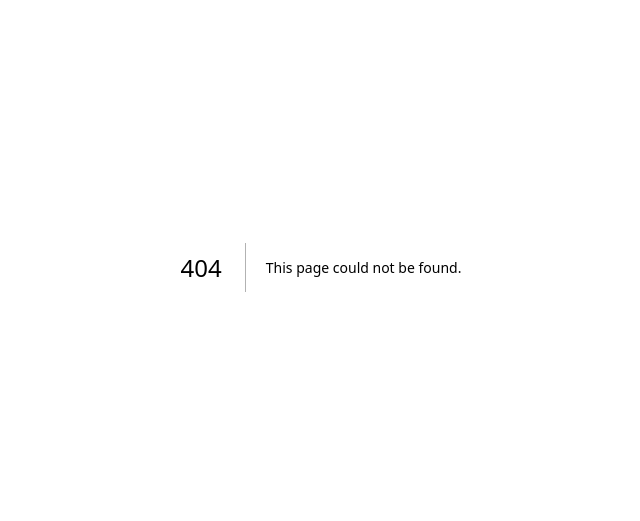
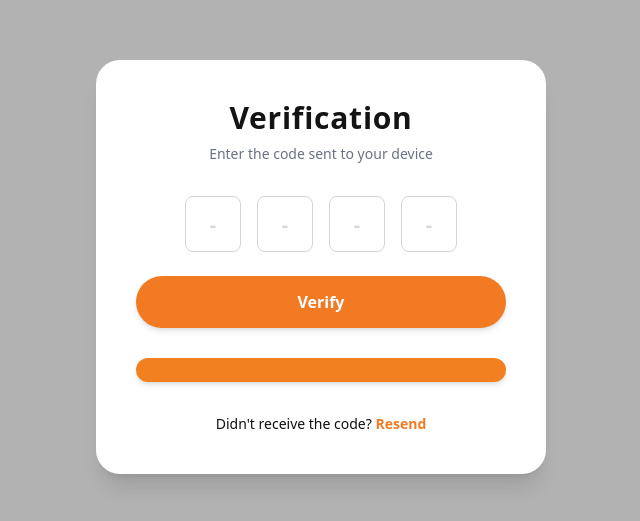
Before and after one commit to codexmish/Apple-Gadgets, a Next.js app in the folder client/: page /otp-verify in a window 1280 px wide. Before the commit this address had no page. Shown: the part 133-654 px from the top of the page, without its empty margins (319-959 px from the left). Built offline with nearby package versions, Linux system fonts and the light colour scheme.

Commit message:
some fixes

```diff
--- /dev/null
+++ b/client/src/app/(pages)/otp-verify/page.jsx
@@ -0,0 +1,56 @@
+import AuthButton from "@/app/components/ui/AuthButton";
+
+const page = () => {
+  return (
+    <>
+      <div className="w-full h-screen bg-black/30 backdrop-blur-3xl flex items-center justify-center">
+        {/* Main Card Container */}
+        <div className="w-[450px] p-10 bg-white rounded-[24px] shadow-xl font-sans">
+          {/* Header Section */}
+          <h2 className="text-3xl font-bold text-center text-blackText mb-2 tracking-wide">
+            Verification
+          </h2>
+          <p className="text-sm text-center text-gray-500 mb-8">
+            Enter the code sent to your device
+          </p>
+
+          {/* Form Container */}
+          <div className="space-y-6">
+            {/* OTP Input Boxes styled like the inputs in image_98097d.png */}
+            <div className="flex justify-center gap-4 my-6">
+              {[1, 2, 3, 4].map((index) => (
+                <input
+                  key={index}
+                  type="text"
+                  placeholder="-"
+                  className="w-14 h-14 text-center text-xl font-semibold border border-gray-300 rounded-lg bg-white text-gray-700 placeholder-gray-300 focus:outline-none"
+                />
+              ))}
+            </div>
+
+            {/* Theme-matched Orange Action Button */}
+            <button
+              type="button"
+              className="w-full py-3.5 bg-[#f27a22] text-white font-semibold rounded-full hover:bg-[#e06912] transition-colors shadow-md text-base"
+            >
+              Verify
+            </button>
+
+            <AuthButton/>
+
+          </div>
+
+          {/* Footer Link matching the "Already have an account? Login" style */}
+          <div className="text-center mt-8 text-sm text-[#111]">
+            Didn't receive the code?{" "}
+            <span className="text-[#f27a22] font-semibold cursor-pointer hover:underline">
+              Resend
+            </span>
+          </div>
+        </div>
+      </div>
+    </>
+  );
+};
+
+export default page;
--- a/client/src/app/(pages)/signup/page.tsx
+++ b/client/src/app/(pages)/signup/page.tsx
@@ -130,7 +130,7 @@ const page = () => {
                 placeholder="Enter Your Password"
                 errBorder={allError.passwordError}
               />
-
+               {/* -----button */}
               <AuthButton text="Sign Up" />
             </form>
             <div className="mt-6 text-center text-base text-black font-inter font-normal">
```
